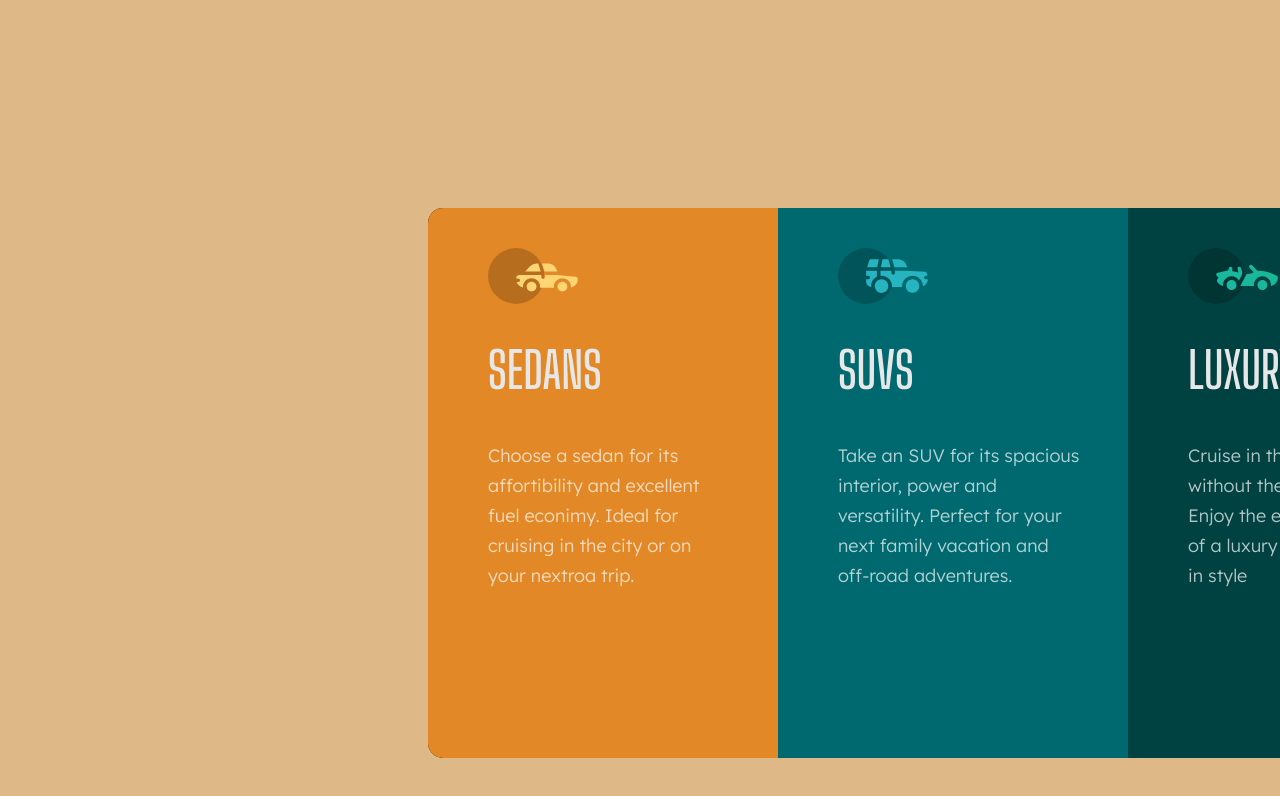
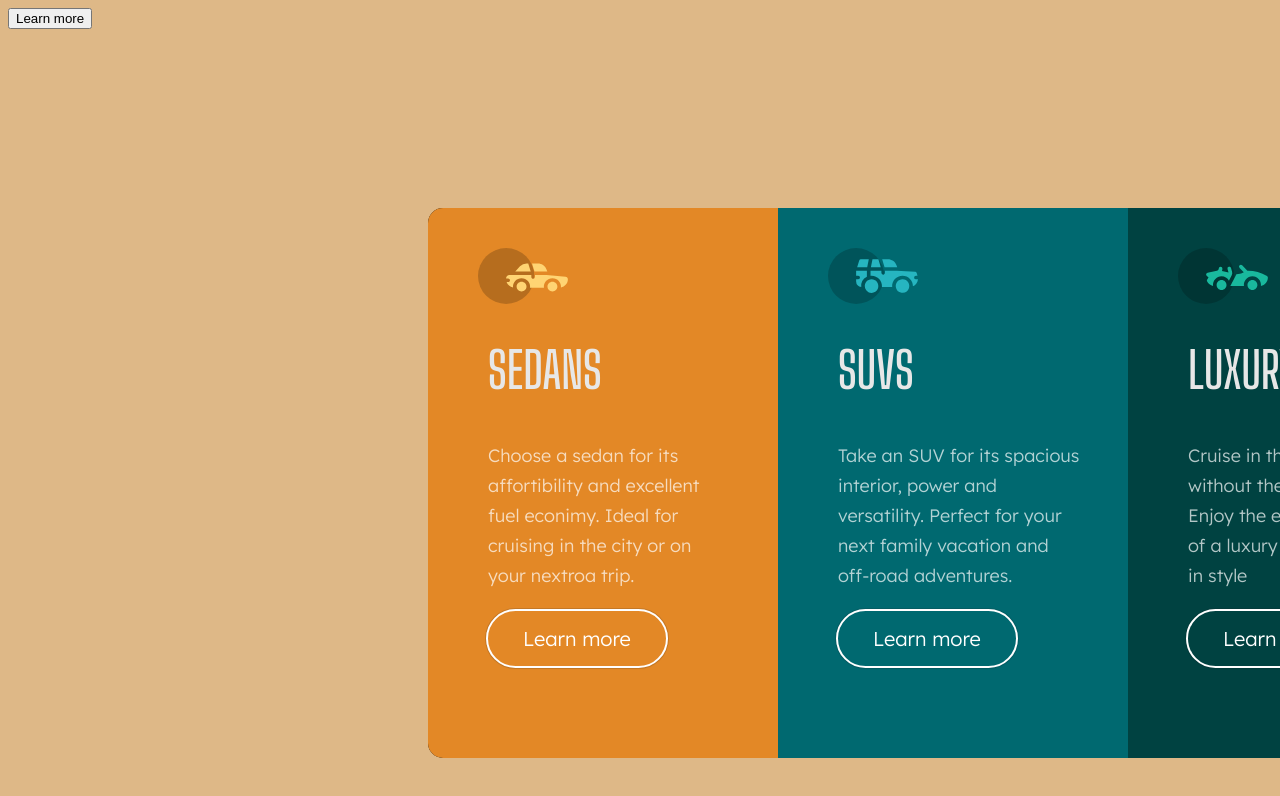
Before and after one commit to FisherSHADOW/Column-preview-card-component-main, a plain HTML site: page index.htm in a window 1280 px wide. Drawn offline with Linux system fonts and the light colour scheme.

Commit message:
buttons added

```diff
--- a/index.htm
+++ b/index.htm
@@ -18,18 +18,30 @@
                     fuel econimy. Ideal for<br>
                     cruising in the city or on<br>
                     your nextroa trip.</p>
+                    <button type="button" class="btn-left">
+                        Learn more
+                    </button>
                 </div>
                 <div class="middle-col">
                     <img class="SUVS" src="./assets/images/icon-suvs.svg" alt="">
                     <h1>SUVS</h1>
                     <p>Take an SUV for its spacious<br>interior, power and<br>versatility. Perfect for your<br>next family vacation and<br>off-road adventures.</p>
+                    <button type="button" class="btn-mid">
+                        Learn more
+                    </button>
                 </div>
                 <div class="right-col">
                     <img class="LUXURY" src="./assets/images/icon-luxury.svg" alt="">
                     <h1>LUXURY </h1>
                     <p>Cruise in the best car brands<br>without the bloated prices.<br>Enjoy the enhanced comfort<br>of a luxury rental and arrive<br>in style </p>
+                    <button type="button" class="btn-right">
+                        Learn more
+                    </button>
                 </div>
             </div>
+            <button type="button" class="btn">
+                Learn more
+        </button>
 
 
 
--- a/style.css
+++ b/style.css
@@ -82,19 +82,97 @@ p{
     height: auto;
     position: absolute;
     margin-top: 40px;
-    margin-left: 60px;
+    margin-left: 50px;
 }
 .SUVS{
     width: 90px;
     height: auto;
     position: absolute;
     margin-top: 40px;
-    margin-left: 60px;
+    margin-left: 50px;
 }
 .LUXURY{
     width: 90px;
     height: auto;
     position: absolute;
     margin-top: 40px;
-    margin-left: 60px;
+    margin-left: 50px;
 }
+.btn-left{
+    font-family: texts;
+    font-weight: 100;
+    font-size: 20px;
+    color: #fff;
+    background-color: hsl(31, 77%, 52%);
+    padding: 15px 35px;
+    border: white solid 2px;
+    box-shadow: rgba(0, 0, 0, 0.02) 0px 1px 3px 0px, rgba(27, 31, 35, 0.15) 0px 0px 0px 1px;
+    border-radius: 35px;
+    transition : 216ms;
+    transform: translateY(0);
+    display: flex;
+    flex-direction: row;
+    align-items: center;
+    cursor: pointer;
+    margin-left: 58px;
+}
+.btn-left:hover{
+    transition : 1ms;
+    padding: 15px 35px;
+    /* transform : translateY(-0px); */
+    background-color: #ffffff;
+    color: hsl(31, 77%, 52%);
+    border: 2px white solid;
+}
+.btn-mid{
+    font-family: texts;
+    font-weight: 100;
+    font-size: 20px;
+    color: #fff;
+    background-color: hsl(184, 100%, 22%);
+    padding: 15px 35px;
+    border: white solid 2px;
+    box-shadow: rgba(0, 0, 0, 0.02) 0px 1px 3px 0px, rgba(27, 31, 35, 0.15) 0px 0px 0px 1px;
+    border-radius: 35px;
+    transition : 216ms;
+    transform: translateY(0);
+    display: flex;
+    flex-direction: row;
+    align-items: center;
+    cursor: pointer;
+    margin-left: 58px;
+}
+.btn-mid:hover{
+    transition : 1ms;
+    padding: 15px 35px;
+    /* transform : translateY(-0px); */
+    background-color: #ffffff;
+    color: hsl(184, 100%, 22%);
+    border: 2px white solid;
+}
+.btn-right{
+    font-family: texts;
+    font-weight: 100;
+    font-size: 20px;
+    color: #fff;
+    background-color: hsl(179, 100%, 13%);
+    padding: 15px 35px;
+    border: white solid 2px;
+    box-shadow: rgba(0, 0, 0, 0.02) 0px 1px 3px 0px, rgba(27, 31, 35, 0.15) 0px 0px 0px 1px;
+    border-radius: 35px;
+    transition : 216ms;
+    transform: translateY(0);
+    display: flex;
+    flex-direction: row;
+    align-items: center;
+    cursor: pointer;
+    margin-left: 58px;
+}
+.btn-right:hover{
+    transition : 1ms;
+    padding: 15px 35px;
+    /* transform : translateY(-0px); */
+    background-color: #ffffff;
+    color: hsl(179, 100%, 13%);
+    border: 2px white solid;
+}
```
